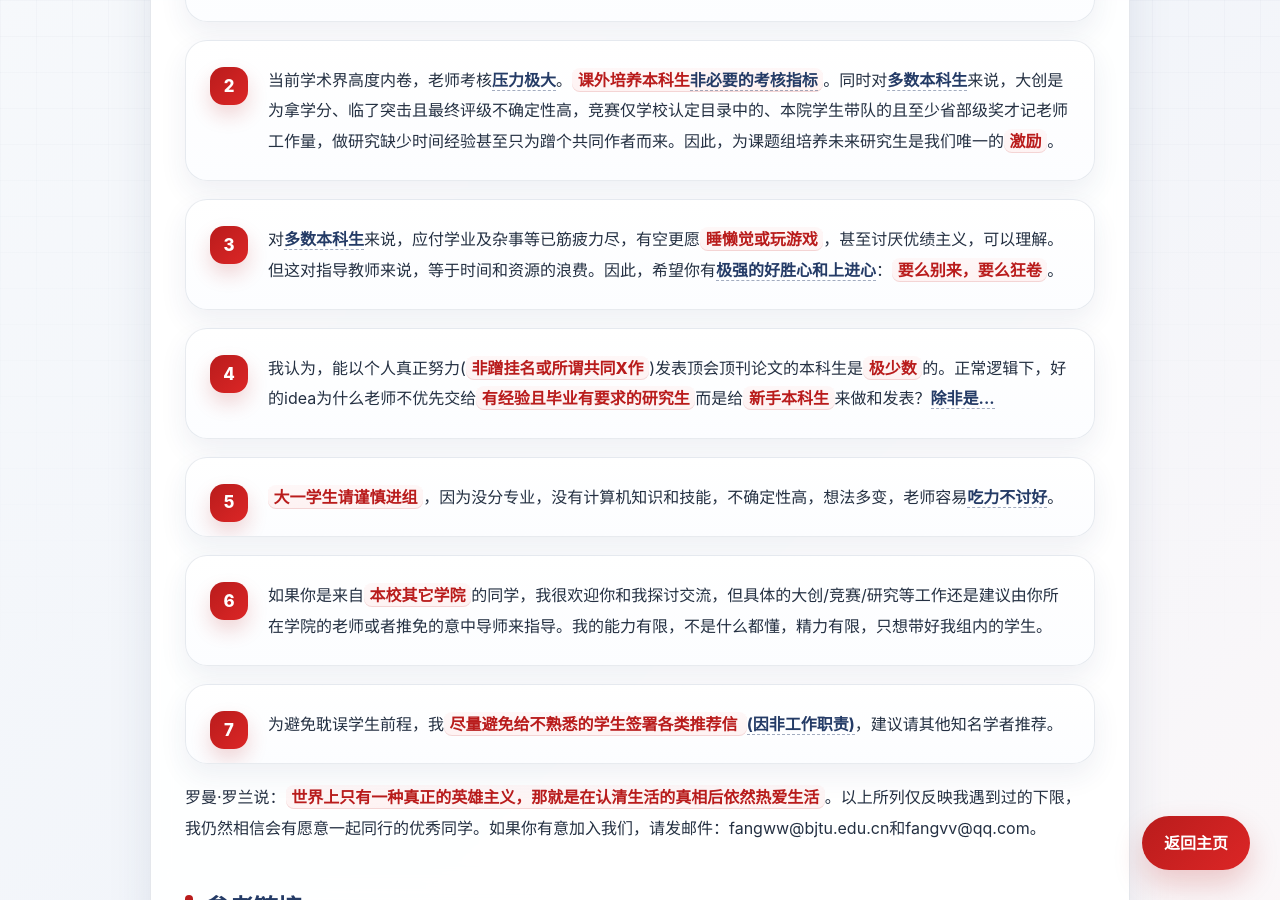
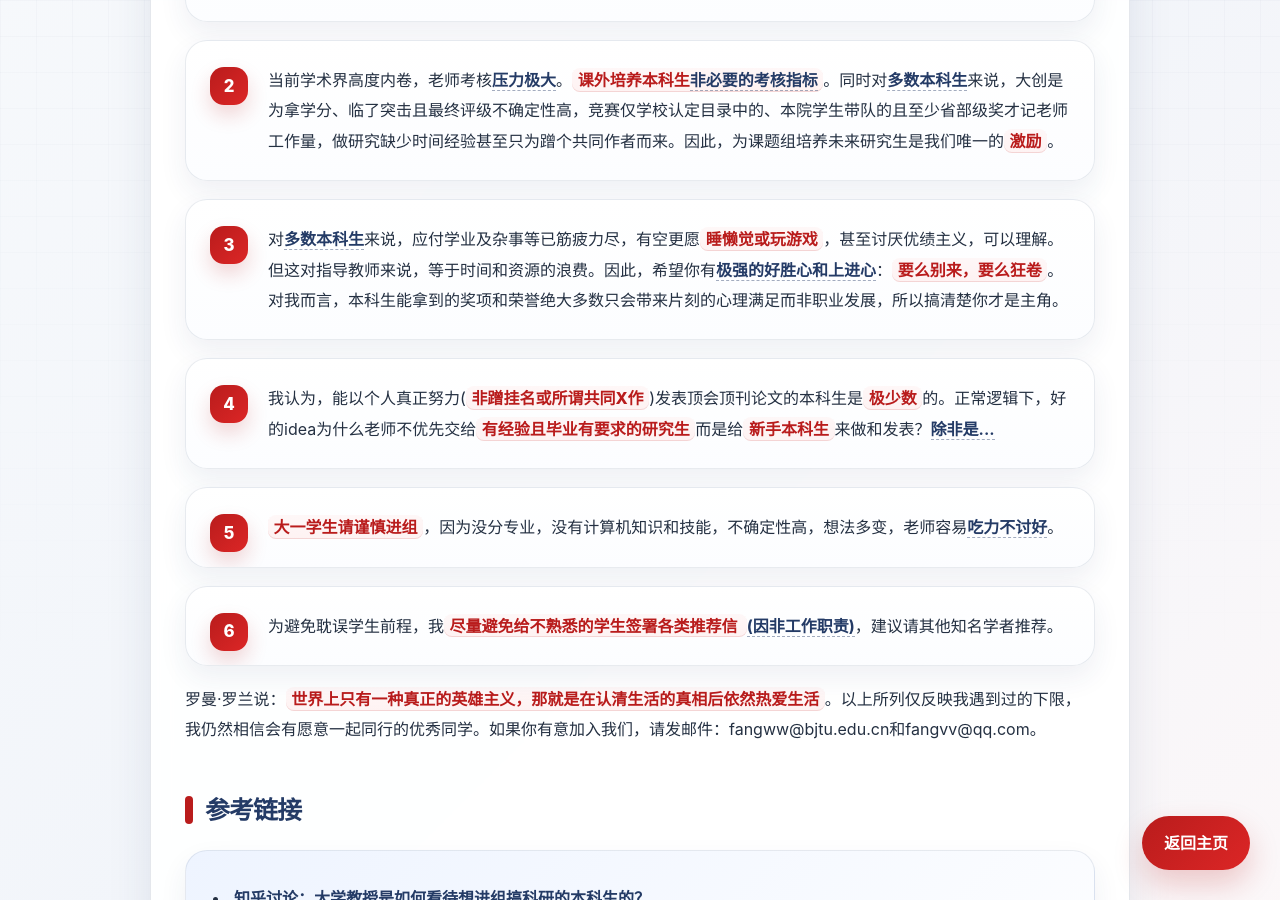
Before and after one commit to fangvv/Homepage, a Jekyll site: the page faq.html, which Jekyll copies as it is, in a window 1280 px wide and 900 px high, scrolled down 535 px. Built offline with Jekyll 4.4.1, drawn with Linux system fonts in a browser that asks for light colours; comment, search, counter and statistics services are not loaded.

Commit message:
update faqs

```diff
--- a/faq.html
+++ b/faq.html
@@ -544,7 +544,7 @@ PyTorch Mobile, 移动端深度学习,
                 <li>对<a href="https://www.zhihu.com/question/2029984179363038791/answer/2052120711435655043"
                         target="_blank">多数本科生</a>来说，应付学业及杂事等已筋疲力尽，有空更愿<strong>睡懒觉或玩游戏</strong>，甚至讨厌优绩主义，可以理解。但这对指导教师来说，等于时间和资源的浪费。因此，希望你有<a
                         href="https://p9.itc.cn/q_70/images03/20211231/97b9e0e41e424e699d87b0a6c46add0e.jpeg"
-                        target="_blank">极强的好胜心和上进心</a>：<strong>要么别来，要么狂卷</strong>。</li>
+                        target="_blank">极强的好胜心和上进心</a>：<strong>要么别来，要么狂卷</strong>。对我而言，本科生能拿到的奖项和荣誉绝大多数只会带来片刻的心理满足而非职业发展，所以搞清楚你才是主角。</li>
 
                 <li>我认为，能以个人真正努力(<strong>非蹭挂名或所谓共同X作</strong>)发表顶会顶刊论文的本科生是<strong>极少数</strong>的。正常逻辑下，好的idea为什么老师不优先交给<strong>有经验且毕业有要求的研究生</strong>而是给<strong>新手本科生</strong>来做和发表？<a
                         href="https://www.zhihu.com/question/2014876930340569682/answer/2015195763613914710"
@@ -552,9 +552,6 @@ PyTorch Mobile, 移动端深度学习,
 
                 <li><strong>大一学生请谨慎进组</strong>，因为没分专业，没有计算机知识和技能，不确定性高，想法多变，老师容易<a
                         href="https://www.zhihu.com/question/519787074/answer/3389339862" target="_blank">吃力不讨好</a>。
-                </li>
-
-                <li>如果你是来自<strong>本校其它学院</strong>的同学，我很欢迎你和我探讨交流，但具体的大创/竞赛/研究等工作还是建议由你所在学院的老师或者推免的意中导师来指导。我的能力有限，不是什么都懂，精力有限，只想带好我组内的学生。
                 </li>
 
                 <li>为避免耽误学生前程，我<strong>尽量避免给不熟悉的学生签署各类推荐信 </strong><a
--- a/faq2.html
+++ b/faq2.html
@@ -555,7 +555,7 @@ PyTorch Mobile, 移动端深度学习,
                         href="https://www.zhihu.com/question/1908850827797463958" target="_blank">转硕或退学</a>，折腾彼此。</li>
                 <li>能力培养：我希望培养出的学生理论研究和工程研发并重，<strong>不能只会<a href="https://www.zhihu.com/question/430862162"
                             target="_blank">推公式</a>或<a href="https://www.zhihu.com/question/537342945"
-                            target=blank>AI炼丹</a></strong>，而不会解决实际问题。</li>
+                            target=blank>AI炼丹</a></strong>，而不会去解决实际问题。</li>
                 <li>我的优势：我无行政职务，有时间和精力看论文和指导学生；我无非升即走的压力，无疯狂push、造假和抢一作的必要；我喜欢计算机和编程，技术上不至于因落后学生太多而遭学生鄙视。</li>
                 <li>特别说明：我是一名普通教师和导师，没有<a href="https://www.zhihu.com/question/305278806/answer/3124779165"
                         target="_blank">科研帽子</a>，也不在社交网络(如小红📚)上打造人设、营销自己，低调做人，但<strong>学生都是我自己指导，为每名学生提供工位等必要条件，成果和毕业去向在主页上实名公开，不讲虚话</strong>，做好导师分内之事。我的团队人不多，人尽其用，不养闲人，希望招到彼此match的学生一起合作，快乐科研。
```
